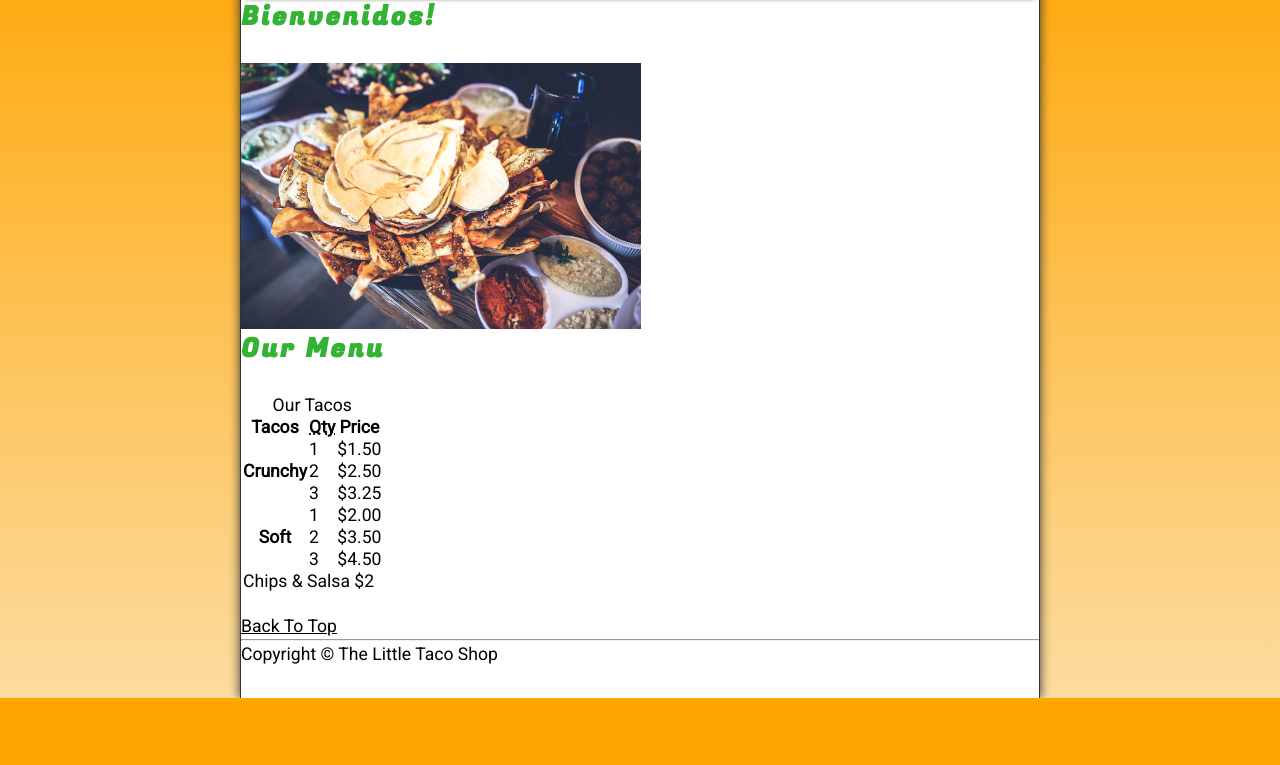
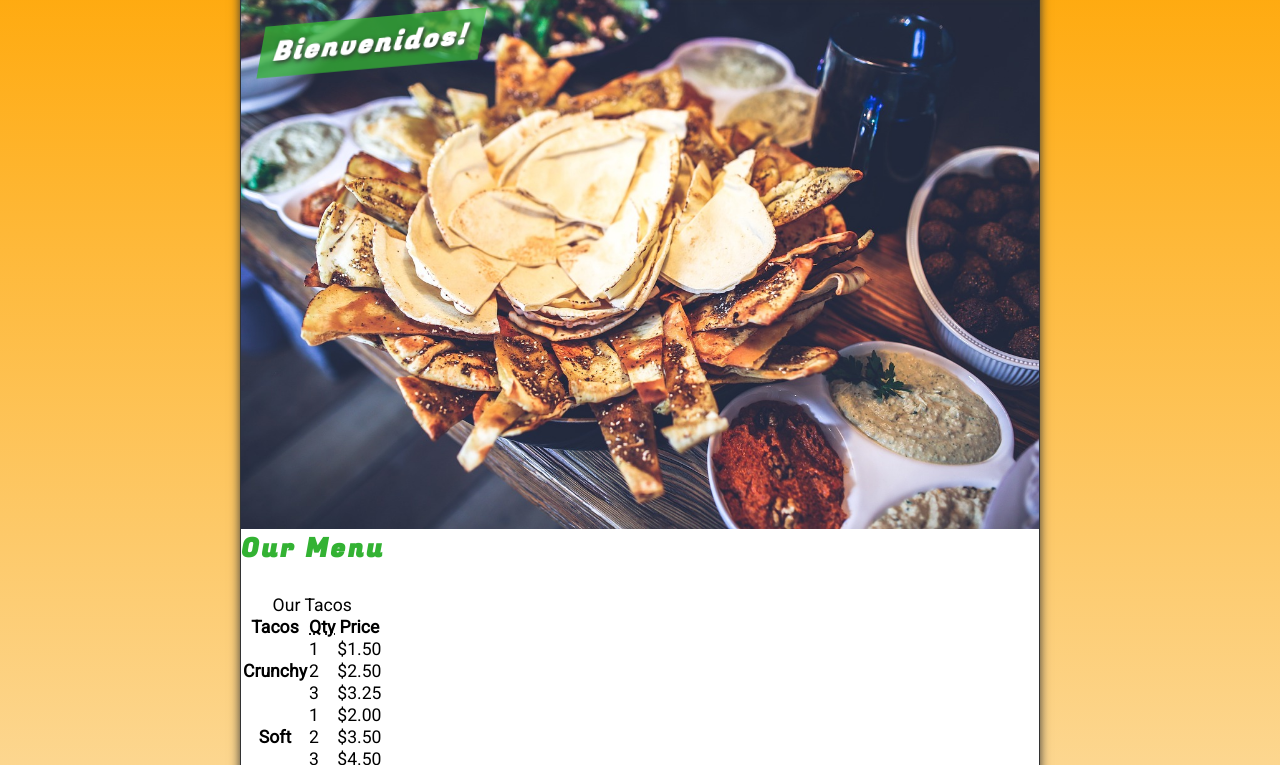
Before and after one commit to Ajota88/taco-shop, a plain HTML site: page index.html in a window 1280 px wide. Shown: the part 102-867 px from the top of the page. Before the commit the page ends 800 px from the top, so only its background shows below. Drawn offline with Linux system fonts and the light colour scheme.

Commit message:
added hero styles

```diff
--- a/index.html
+++ b/index.html
@@ -9,7 +9,7 @@
   </head>
   <body>
     <header class="header">
-      <h1 class="header__h1">Welcome to The Little Taco Shop</h1>
+      <h1 class="header__h1">Little Taco Shop</h1>
       <nav class="header__nav">
         <ul class="header__ul">
           <li>
--- a/style.css
+++ b/style.css
@@ -11,7 +11,7 @@
 
 img {
   display: block;
-  max-width: 100%;
+  width: 100%;
   height: auto;
 }
 
@@ -42,6 +42,8 @@ textarea {
   --HEADER-BGCOLOR: #000;
   --HEADER-COLOR: #fff;
   --NAV-BGCOLOR: #fff;
+  --HERO-BGCOLOR: rgba(51, 178, 51, 0.75);
+  --HERO-COLOR: #fff;
 
   /*BORDERS*/
   --BORDER: 1px solid var(--BORDER-COLOR);
@@ -146,3 +148,34 @@ a:active {
   justify-content: space-evenly;
   gap: 1rem;
 }
+
+/*HERO*/
+.hero {
+  position: relative;
+}
+
+.hero__h2 {
+  background-color: var(--HERO-BGCOLOR);
+  color: var(--HERO-COLOR);
+  padding: 0.25em 0.5em;
+  text-shadow: 2px 2px 5px var(--BORDER-COLOR);
+  position: absolute;
+  left: 20px;
+  top: -100px;
+  animation: showWelcome 0.5s ease-in-out 1s forwards;
+}
+
+@keyframes showWelcome {
+  0% {
+    top: -20px;
+    transform: skew(0deg, -5deg) scaleY(0);
+  }
+  80% {
+    top: 30px;
+    transform: skew(10deg, -5deg) scaleY(1.2);
+  }
+  100% {
+    top: 20px;
+    transform: skew(-10deg, -5deg) scaleY(1);
+  }
+}
```
